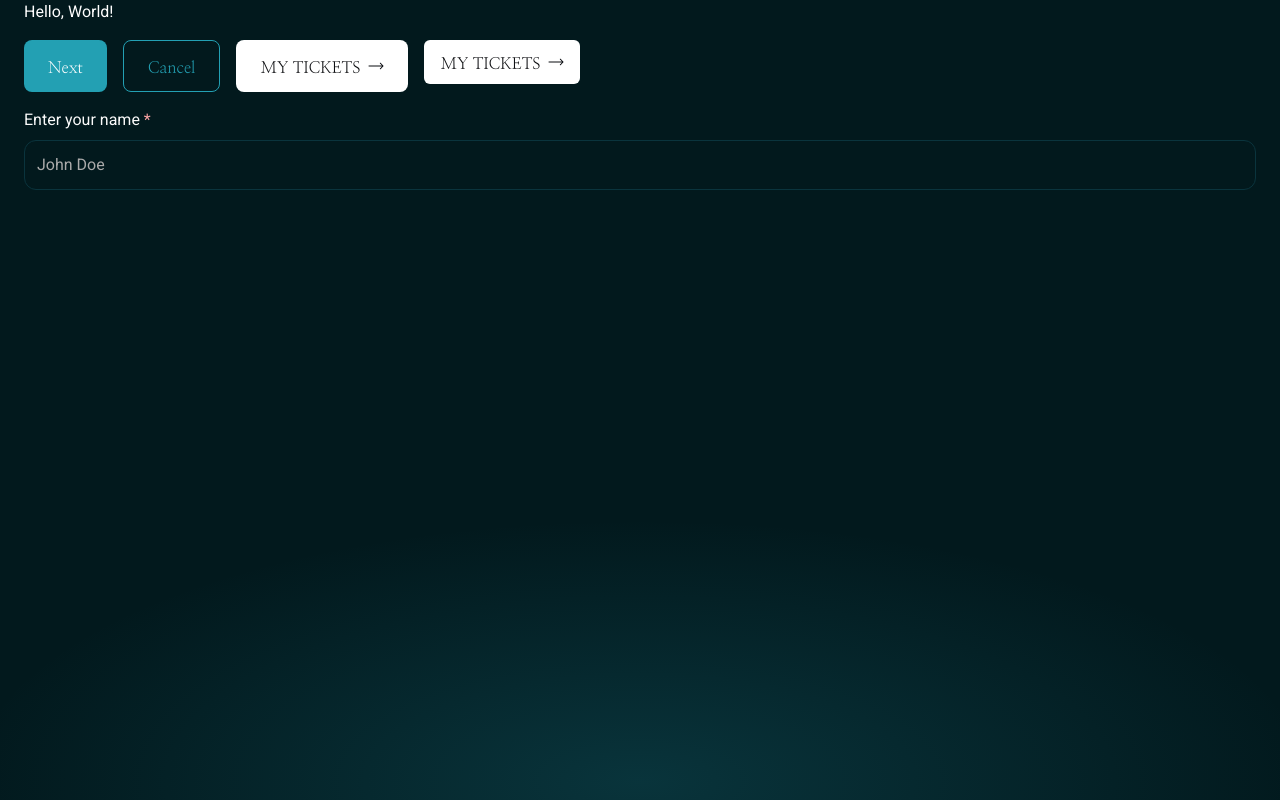
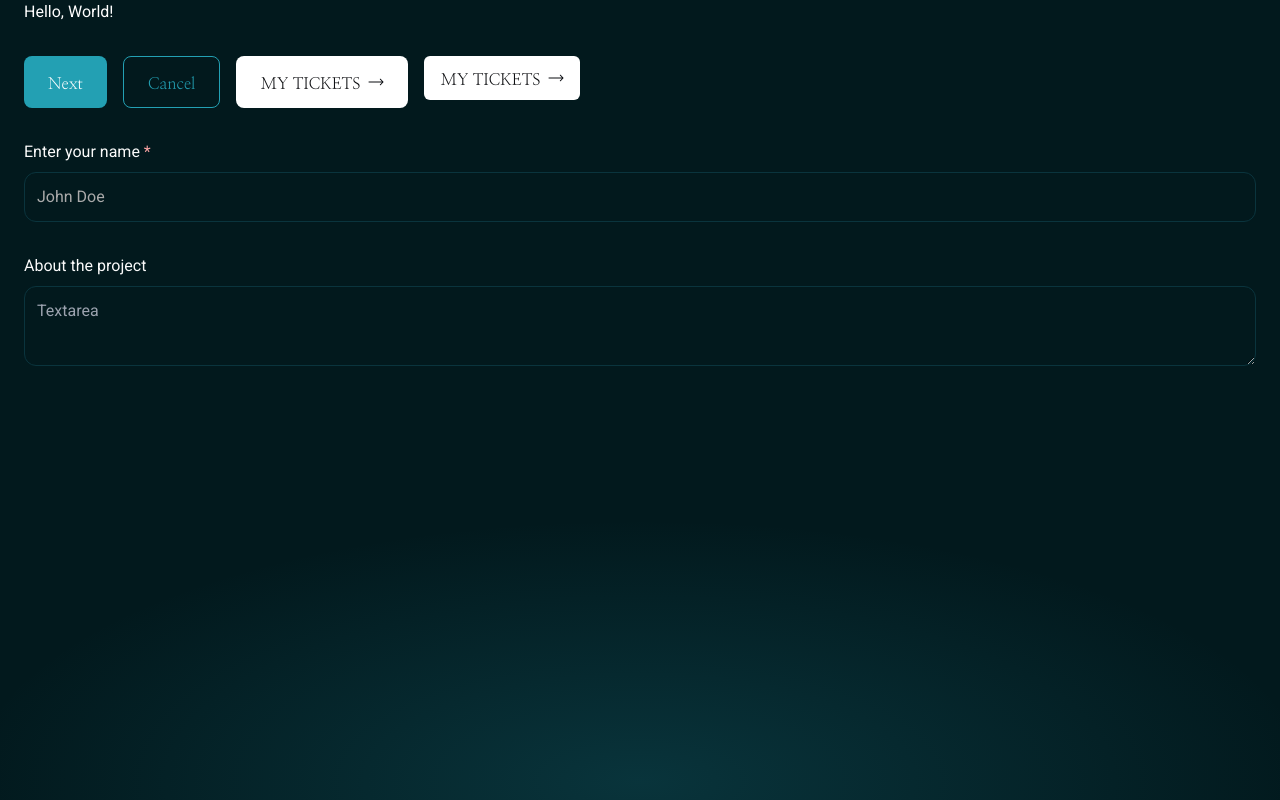
Before and after one commit to AJ1732/hng-12--stage-2, a Next.js app: page / in a window 1280 px wide. Built offline with nearby package versions, Linux system fonts and the light colour scheme; a web font is replaced by a local one.

Commit message:
chore: update components

```diff
--- a/src/app/page.tsx
+++ b/src/app/page.tsx
@@ -1,11 +1,11 @@
-import { ButtonLink, InputField } from "@/components";
+import { ButtonLink, InputField, TextareaField } from "@/components";
 
 export default function Home() {
   return (
-    <div className="px-6">
+    <div className="space-y-8 px-6">
       <h1>Hello, World!</h1>
 
-      <div className="flex gap-4 py-4">
+      <div className="flex gap-4">
         <ButtonLink>Next</ButtonLink>
         <ButtonLink variant={"outline"}>Cancel</ButtonLink>
         <ButtonLink link="/" className="uppercase">
@@ -22,6 +22,8 @@ export default function Home() {
         autoComplete="name"
         required
       />
+
+      <TextareaField label="About the project" placeholder="Textarea" />
     </div>
   );
 }
--- a/src/components/index.ts
+++ b/src/components/index.ts
@@ -1,3 +1,4 @@
 // UI COMPONENTS
 export { default as ButtonLink } from "./ui/button-link";
 export { default as InputField } from "./ui/input-field";
+export { default as TextareaField } from "./ui/textarea-field";
--- a/src/components/ui/input-field.tsx
+++ b/src/components/ui/input-field.tsx
@@ -14,7 +14,7 @@ const InputField: React.FC<InputFieldProps> = ({
   ...props
 }) => {
   return (
-    <>
+    <div>
       {label && (
         <label
           htmlFor={name}
@@ -29,12 +29,12 @@ const InputField: React.FC<InputFieldProps> = ({
         name={name}
         required={required}
         className={cn(
-          "border-accent-200 placeholder:text-neutral-light focus-visible:ring-ring focus-visible:ring-primary-300 min-h-12 w-full rounded-xl border bg-transparent p-3 focus-visible:outline-none focus-visible:ring-2 focus-visible:ring-offset-2 disabled:cursor-not-allowed disabled:opacity-50",
+          "border-accent-200 placeholder:text-neutral-light focus-visible:ring-primary-300 min-h-12 w-full rounded-xl border bg-transparent p-3 focus-visible:outline-none focus-visible:ring-2 focus-visible:ring-offset-2 disabled:cursor-not-allowed disabled:opacity-50",
           className,
         )}
         {...props}
       />
-    </>
+    </div>
   );
 };
 
--- /dev/null
+++ b/src/components/ui/textarea-field.tsx
@@ -0,0 +1,39 @@
+import { cn } from "@/lib/utils";
+
+interface TextareaProps
+  extends React.TextareaHTMLAttributes<HTMLTextAreaElement> {
+  label?: string;
+  className?: string;
+}
+
+const Textarea: React.FC<TextareaProps> = ({
+  className,
+  label,
+  name,
+  required,
+  ...props
+}) => {
+  return (
+    <div>
+      {label && (
+        <label
+          htmlFor={name}
+          className="mb-2 block w-fit leading-6 text-gray-100"
+        >
+          {label} {required && <span className="text-red-300">*</span>}
+        </label>
+      )}
+
+      <textarea
+        className={cn(
+          "border-input placeholder:text-muted-foreground focus-visible:ring-primary-300 border-accent-200 flex min-h-[80px] w-full rounded-xl border bg-transparent p-3 text-base focus-visible:outline-none focus-visible:ring-2 focus-visible:ring-offset-2 disabled:cursor-not-allowed disabled:opacity-50",
+          className,
+        )}
+        required={required}
+        {...props}
+      />
+    </div>
+  );
+};
+
+export default Textarea;
```
